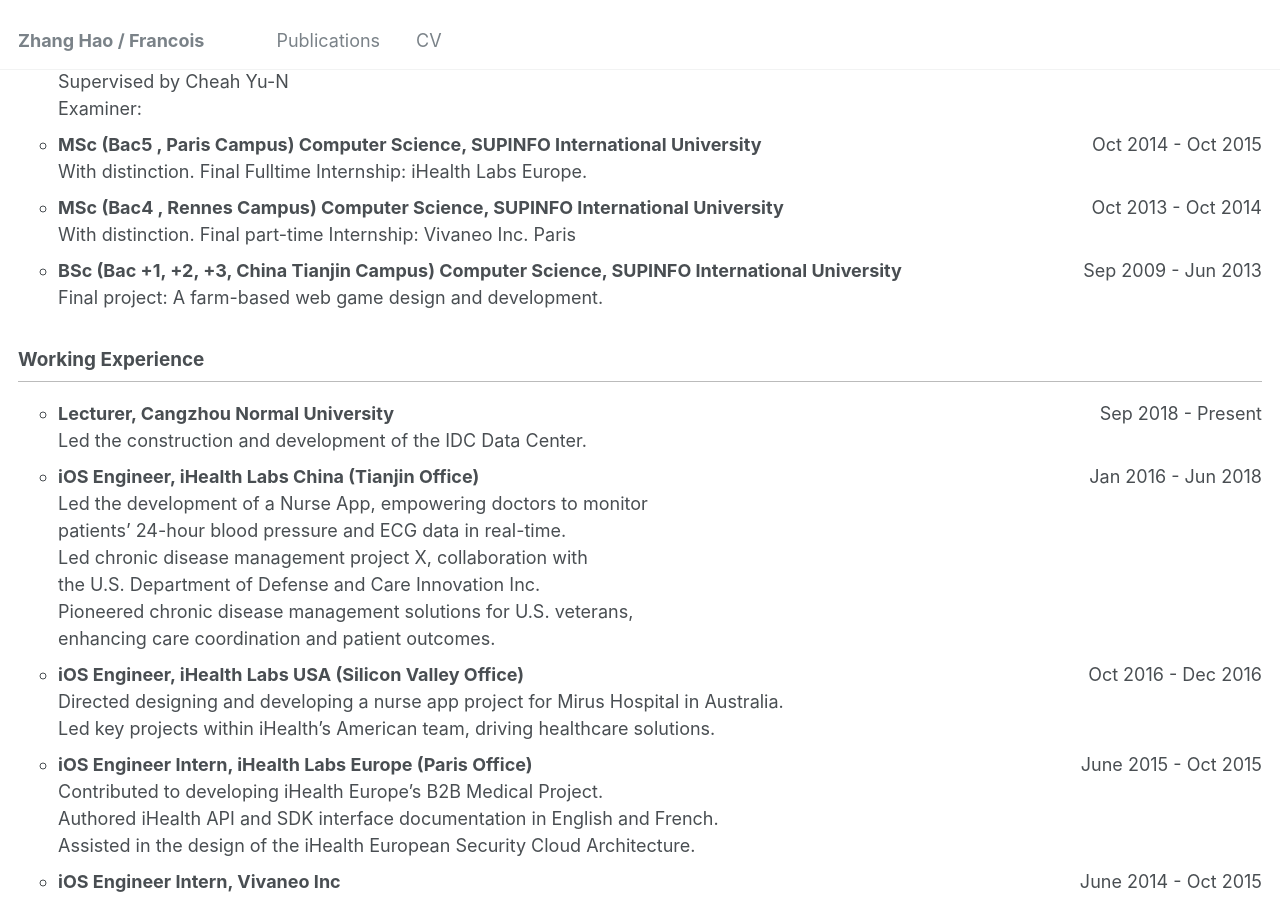
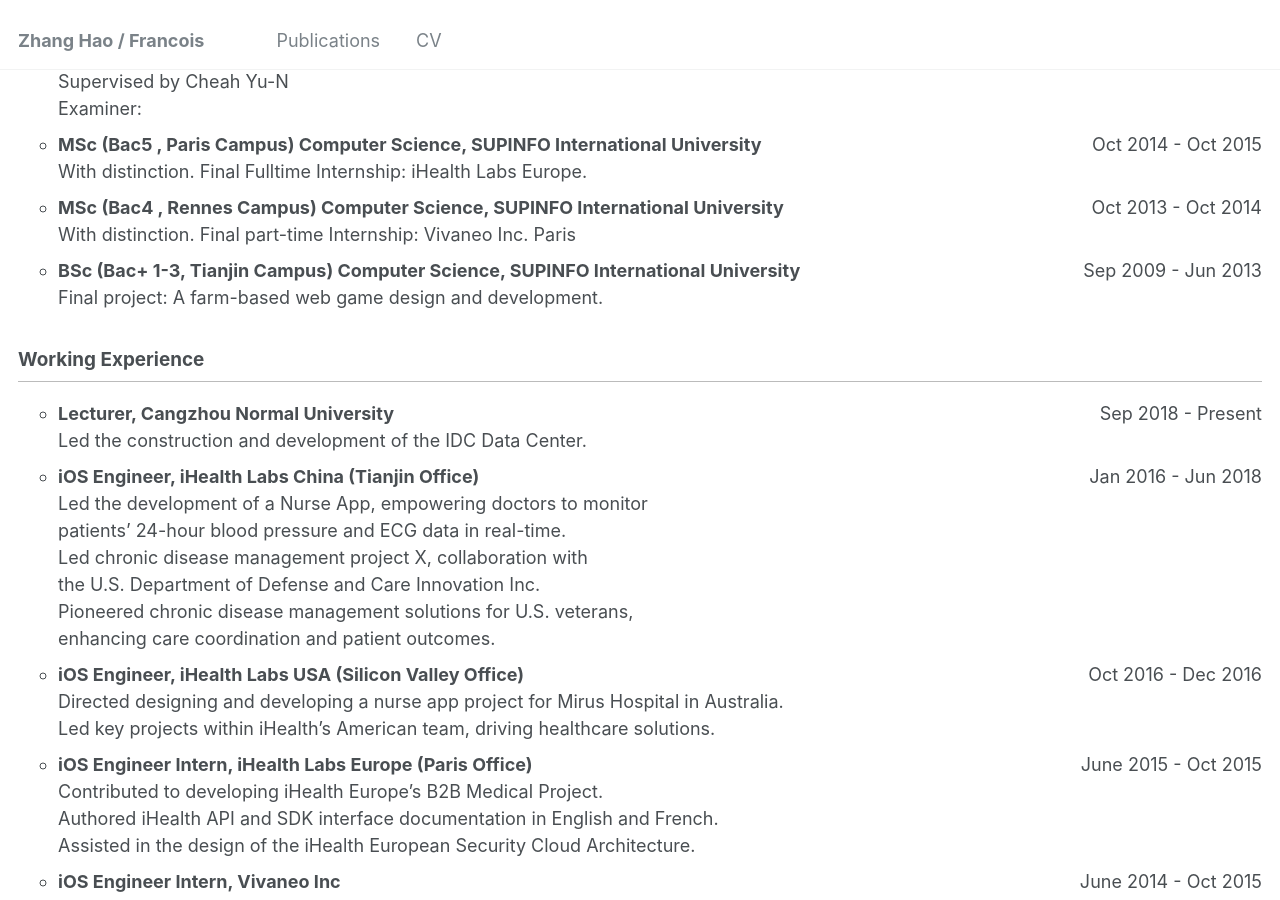
Before and after one commit to sydmou/sydmou.github.io, a Jekyll site: the page built from _pages/cv.md, in a window 1280 px wide and 900 px high, scrolled down 336 px. Built offline with Jekyll 4.4.1, drawn with Linux system fonts in a browser that asks for light colours.

Commit message:
Update cv.md

```diff
--- a/_pages/cv.md
+++ b/_pages/cv.md
@@ -23,7 +23,7 @@
   <span class='desc'>With distinction. Final Fulltime Internship: iHealth Labs Europe.</span>
 * **MSc (Bac4 , Rennes Campus) Computer Science, SUPINFO International University** <span style="float: right;">Oct 2013 - Oct 2014</span>\
   <span class='desc'>With distinction. Final part-time Internship: Vivaneo Inc. Paris</span>
-* **BSc (Bac +1, +2, +3, China Tianjin Campus) Computer Science, SUPINFO International University** <span style="float: right;">Sep 2009 - Jun 2013</span>\
+* **BSc (Bac+ 1-3, Tianjin Campus) Computer Science, SUPINFO International University** <span style="float: right;">Sep 2009 - Jun 2013</span>\
   <span class='desc'>Final project: A farm-based web game design and development.</span>
 
 ## Working Experience
```
